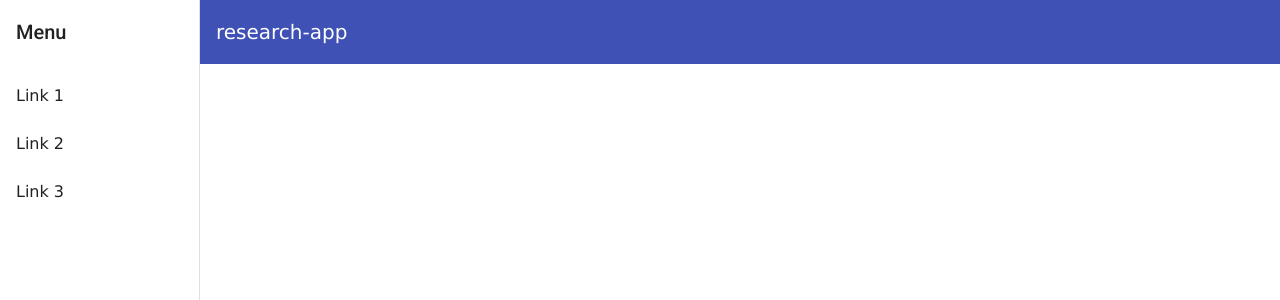
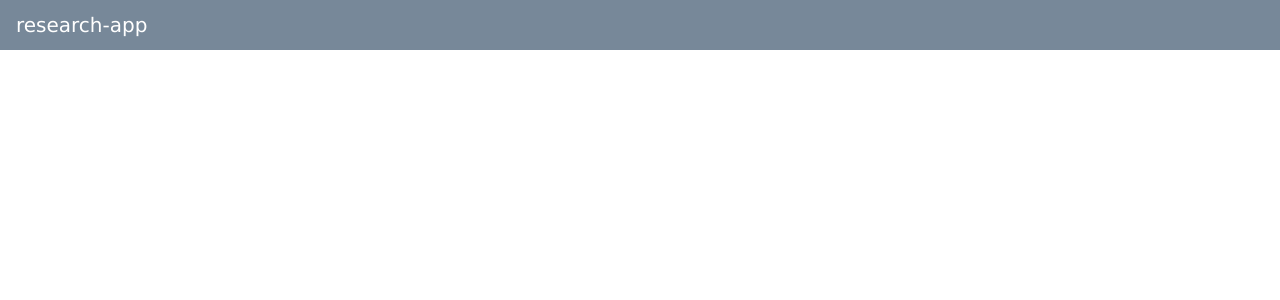
Before and after one commit to shakyamoksha/research-app, an Angular app: page / in a window 1280 px wide. Shown: the top 300 px of the page. Built offline with nearby package versions, Linux system fonts and the light colour scheme.

Commit message:
added responsive material nav

```diff
--- a/src/app/dashboard/component/dashboard.component.html
+++ b/src/app/dashboard/component/dashboard.component.html
@@ -1,16 +1,23 @@
 <mat-sidenav-container class="sidenav-container">
+
   <mat-sidenav #drawer class="sidenav" fixedInViewport
+      [ngClass]="{hidden: ((isHandset$ | async) === false)}"
       [attr.role]="(isHandset$ | async) ? 'dialog' : 'navigation'"
       [mode]="(isHandset$ | async) ? 'over' : 'side'"
       [opened]="(isHandset$ | async) === false">
+
     <mat-toolbar>Menu</mat-toolbar>
+
     <mat-nav-list>
       <a mat-list-item href="#">Link 1</a>
       <a mat-list-item href="#">Link 2</a>
       <a mat-list-item href="#">Link 3</a>
     </mat-nav-list>
+
   </mat-sidenav>
+
   <mat-sidenav-content>
+
     <mat-toolbar color="primary">
       <button
         type="button"
@@ -22,6 +29,10 @@
       </button>
       <span>research-app</span>
     </mat-toolbar>
+
     <!-- Add Content Here -->
+    <router-outlet></router-outlet>
+
   </mat-sidenav-content>
+
 </mat-sidenav-container>
--- a/src/app/dashboard/component/dashboard.component.scss
+++ b/src/app/dashboard/component/dashboard.component.scss
@@ -1,17 +1,23 @@
 .sidenav-container {
   height: 100%;
 }
-
 .sidenav {
   width: 200px;
 }
-
-.sidenav .mat-toolbar {
-  background: inherit;
+.hidden{
+  display: none;
+}
+.spacer{
+  flex: 1 1 auto;
+}
+.mat-toolbar{
+  height: 50px;
+  background: lightslategray;
+  color: #fff;
 }
 
-.mat-toolbar.mat-primary {
-  position: sticky;
-  top: 0;
-  z-index: 1;
-}
+// .mat-toolbar.mat-primary {
+//   position: sticky;
+//   top: 0;
+//   z-index: 1;
+// }
```
